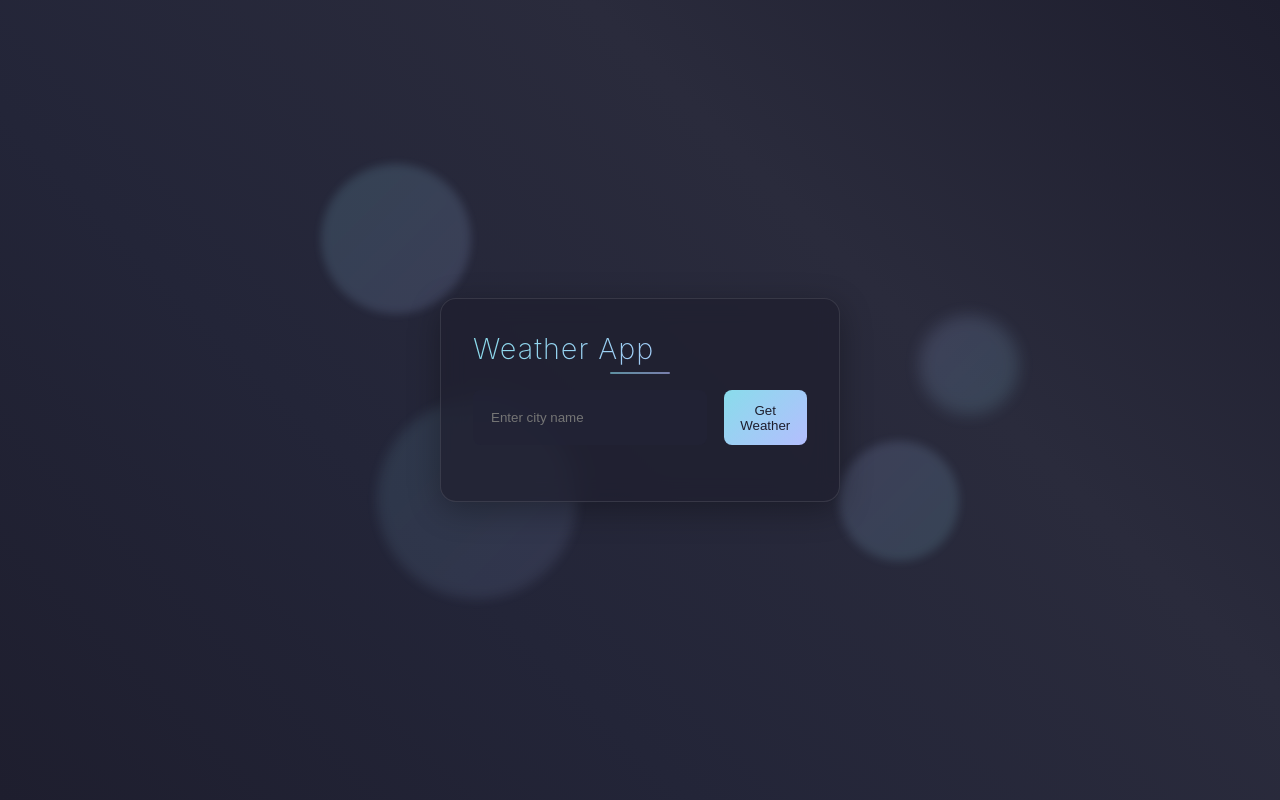
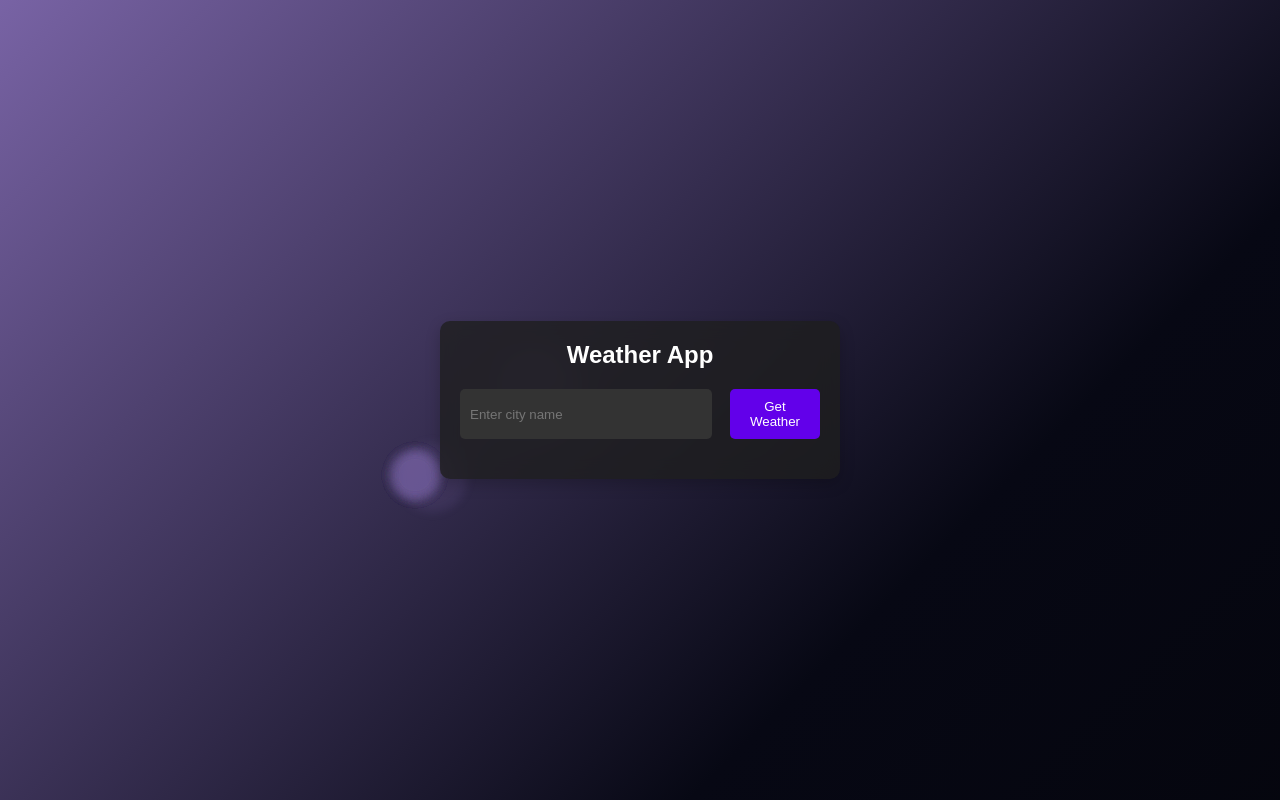
Before and after one commit to lqSky7/jsProjcets, a plain HTML site: page ProjectsInJs/apiHandler/index.html in a window 1280 px wide. Drawn offline with Linux system fonts and the light colour scheme.

```diff
--- a/ProjectsInJs/apiHandler/index.html
+++ b/ProjectsInJs/apiHandler/index.html
@@ -9,6 +9,9 @@
   <body>
     <div class="background-shapes">
       <div class="shape"></div>
+      <div class="shape"></div>
+<div class="shape"></div>
+<div class="shape"></div>
       <div class="shape"></div>
       <div class="shape"></div>
       <div class="shape"></div>
--- a/ProjectsInJs/apiHandler/styles.css
+++ b/ProjectsInJs/apiHandler/styles.css
@@ -1,327 +1,211 @@
-/* Custom properties for the updated color palette */
-:root {
-    --bg-primary: #1e1e2e;
-    --bg-secondary: #232538;
-    --accent-primary: #89dceb;
-    --accent-secondary: #b4befe;
-    --text-primary: #cdd6f4;
-    --text-secondary: #a6adc8;
-    --error-color: #f38ba8;
-  }
-
-  /* Reset and base styles */
+/* Base reset */
 * {
   margin: 0;
   padding: 0;
   box-sizing: border-box;
 }
 
-  /* Custom scrollbar */
-  ::-webkit-scrollbar {
-    width: 8px;
-  }
-
-  ::-webkit-scrollbar-track {
-    background: var(--bg-secondary);
-  }
-
-  ::-webkit-scrollbar-thumb {
-    background: var(--accent-primary);
-    border-radius: 4px;
-  }
-
-  /* Body styles with static gradient background */
+/* Animated gradient background */
 body {
-    font-family: 'Inter', Arial, sans-serif;
+  font-family: Arial, sans-serif;
   background: linear-gradient(
-      45deg,
-      var(--bg-primary),
-      var(--bg-secondary),
-      #2a2b3c,
-      #1e1e2e
+    -45deg,
+    #000000,
+    #070814,
+    #A587DE,
+    #0C0E25,
+    #000000
   );
-    color: var(--text-primary);
+  background-size: 400% 400%;
+  animation: gradientBG 15s ease infinite;
+  color: #ffffff;
   display: flex;
   justify-content: center;
   align-items: center;
-    min-height: 100vh;
-    overflow-x: hidden;
+  height: 100vh;
+  overflow: hidden;
   position: relative;
 }
 
-  /* Background decorative elements */
-  .background-shapes {
-    position: absolute;
-    top: 0;
-    left: 0;
-    width: 100%;
-    height: 100%;
-    pointer-events: none;
-    z-index: 0;
+/* Container with glass effect */
+.container {
+  width: 400px;
+  padding: 20px;
+  background-color: rgba(30, 30, 30, 0.8);
+  border-radius: 10px;
+  box-shadow: 0 5px 15px rgba(0, 0, 0, 0.2);
+  backdrop-filter: blur(10px);
+  text-align: center;
+  animation: containerFade 0.5s ease-in;
 }
 
-  .shape {
-    position: absolute;
-    border-radius: 50%;
-    background: linear-gradient(135deg, var(--accent-primary), var(--accent-secondary));
-    opacity: 0.15;
-    animation: float 20s linear infinite;
+h1 {
+  margin-bottom: 20px;
+  font-size: 24px;
+  animation: slideDown 0.5s ease-out;
 }
 
-  .shape:nth-child(1) {
-    width: 150px;
-    height: 150px;
-    top: 20%;
-    left: 25%;
-    animation-delay: -2s;
-    filter: blur(4px);
-  }
-
-  .shape:nth-child(2) {
-    width: 100px;
-    height: 100px;
-    top: 40%;
-    right: 20%;
-    animation-delay: -5s;
-    filter: blur(8px);
-    background: linear-gradient(135deg, var(--accent-secondary), var(--accent-primary));
-  }
-
-  .shape:nth-child(3) {
-    width: 200px;
-    height: 200px;
-    bottom: 25%;
-    left: 30%;
-    animation-delay: -7s;
-    filter: blur(6px);
-    opacity: 0.1;
-  }
-
-  .shape:nth-child(4) {
-    width: 120px;
-    height: 120px;
-    bottom: 30%;
-    right: 25%;
-    animation-delay: -3s;
-    filter: blur(5px);
-    background: linear-gradient(135deg, var(--accent-secondary), var(--accent-primary));
-  }
-
-  /* Container with glassmorphism effect */
-  .container {
-    background: rgba(30, 30, 46, 0.7);
-    backdrop-filter: blur(12px);
-    -webkit-backdrop-filter: blur(12px);
-    padding: 2rem;
-    border-radius: 16px;
-    width: 400px;
-    box-shadow: 0 8px 32px rgba(0, 0, 0, 0.3);
-    border: 1px solid rgba(255, 255, 255, 0.1);
-    transform: translateY(20px);
-    opacity: 0;
-    animation: slideUp 0.6s ease forwards;
-    position: relative;
-    z-index: 1;
-  }
-
-  /* Heading styles with gradient text and thinner weight */
-  h1 {
-    margin-bottom: 1.5rem;
-    font-size: 1.8rem;
-    font-weight: 200;
-    letter-spacing: 1px;
-    background: linear-gradient(135deg, var(--accent-primary), var(--accent-secondary));
-    -webkit-background-clip: text;
-    -webkit-text-fill-color: transparent;
-    position: relative;
-  }
-
-  h1::after {
-    content: '';
-    position: absolute;
-    bottom: -8px;
-    left: 50%;
-    transform: translateX(-50%);
-    width: 60px;
-    height: 2px;
-    background: linear-gradient(to right, var(--accent-primary), var(--accent-secondary));
-    border-radius: 2px;
-    opacity: 0.6;
-  }
-
-  /* Input container with enhanced spacing */
 .input-container {
   display: flex;
   justify-content: space-between;
-    gap: 1rem;
-    margin-bottom: 1.5rem;
+  margin-bottom: 20px;
+  animation: slideUp 0.5s ease-out;
 }
 
-  /* Enhanced input field */
 input[type="text"] {
   width: 70%;
-    padding: 0.8rem 1rem;
-    background: rgba(34, 36, 54, 0.8);
-    border: 2px solid transparent;
-    border-radius: 8px;
-    color: var(--text-primary);
+  padding: 10px;
+  background-color: #333333;
+  border: none;
+  border-radius: 5px;
+  color: #fff;
   outline: none;
-    transition: all 0.3s ease;
+  transition: transform 0.2s, box-shadow 0.2s;
 }
 
 input[type="text"]:focus {
-    border-color: var(--accent-primary);
-    box-shadow: 0 0 0 3px rgba(137, 220, 235, 0.2);
+  transform: translateY(-2px);
+  box-shadow: 0 5px 10px rgba(0, 0, 0, 0.3);
 }
 
-  /* Button with hover and active states */
 button {
   width: 25%;
-    padding: 0.8rem;
-    background: linear-gradient(135deg, var(--accent-primary), var(--accent-secondary));
+  padding: 10px;
+  background-color: #6200ea;
   border: none;
-    border-radius: 8px;
-    color: #1e1e2e;
-    font-weight: 500;
+  border-radius: 5px;
+  color: #fff;
   cursor: pointer;
-    transition: all 0.3s ease;
-    position: relative;
-    overflow: hidden;
-  }
-
-  button::before {
-    content: '';
-    position: absolute;
-    top: 0;
-    left: -100%;
-    width: 100%;
-    height: 100%;
-    background: linear-gradient(
-      120deg,
-      transparent,
-      rgba(255, 255, 255, 0.2),
-      transparent
-    );
-    transition: 0.5s;
-  }
-
-  button:hover::before {
-    left: 100%;
+  transition: all 0.3s;
 }
 
 button:hover {
+  background-color: #3700b3;
   transform: translateY(-2px);
-    box-shadow: 0 5px 15px rgba(137, 220, 235, 0.3);
+  box-shadow: 0 5px 10px rgba(0, 0, 0, 0.2);
 }
 
 button:active {
   transform: translateY(0);
 }
 
-  /* Weather info section */
 #weather-info {
-    margin-top: 1.5rem;
-    padding: 1rem;
-    background: rgba(34, 36, 54, 0.6);
-    border-radius: 8px;
-    transform: scale(0.95);
-    opacity: 0;
-    animation: scaleIn 0.5s ease forwards;
+  margin-top: 20px;
+  animation: fadeIn 0.5s ease-out;
 }
 
-  /* Error message styling */
-  #error-message {
-    color: var(--error-color);
-    margin-top: 1rem;
-    padding: 0.8rem;
-    border-radius: 8px;
-    background: rgba(243, 139, 168, 0.1);
-    transform: translateY(-10px);
-    opacity: 0;
-    animation: slideDown 0.4s ease forwards;
-  }
-
-  /* Hidden state */
 .hidden {
   display: none;
 }
 
+#error-message {
+  color: #FF5722;
+  margin-top: 20px;
+  animation: slideIn 0.3s ease-out;
+}
+
+/* Floating shapes in background */
+.shape {
+  position: absolute;
+  width: 50px;
+  height: 50px;
+  background-color: rgba(165, 135, 222, 0.1);
+  border-radius: 50%;
+  filter: blur(5px);
+  animation: float 10s infinite;
+}
+
+.shape:nth-child(2) {
+  width: 70px;
+  height: 70px;
+  animation-delay: -2s;
+  animation-duration: 13s;
+}
+
+.shape:nth-child(3) {
+  width: 90px;
+  height: 90px;
+  animation-delay: -5s;
+  animation-duration: 16s;
+}
+
 /* Animations */
+@keyframes gradientBG {
+  0% {
+    background-position: 0% 50%;
+  }
+  50% {
+    background-position: 100% 50%;
+  }
+  100% {
+    background-position: 0% 50%;
+  }
+}
+
+@keyframes float {
+  0%, 100% {
+    transform: translateY(-100%) translateX(-100%);
+  }
+  25% {
+    transform: translateY(100%) translateX(100%);
+  }
+  50% {
+    transform: translateY(100%) translateX(-100%);
+  }
+  75% {
+    transform: translateY(-100%) translateX(100%);
+  }
+}
+
+@keyframes slideIn {
+  from {
+    opacity: 0;
+    transform: translateX(-20px);
+  }
+  to {
+    opacity: 1;
+    transform: translateX(0);
+  }
+}
+
+@keyframes slideDown {
+  from {
+    opacity: 0;
+    transform: translateY(-20px);
+  }
+  to {
+    opacity: 1;
+    transform: translateY(0);
+  }
+}
+
 @keyframes slideUp {
+  from {
+    opacity: 0;
+    transform: translateY(20px);
+  }
   to {
+    opacity: 1;
     transform: translateY(0);
+  }
+}
+
+@keyframes fadeIn {
+  from {
+    opacity: 0;
+  }
+  to {
     opacity: 1;
   }
 }
 
-  @keyframes slideDown {
+@keyframes containerFade {
+  from {
+    opacity: 0;
+    transform: scale(0.95);
+  }
   to {
-      transform: translateY(0);
     opacity: 1;
+    transform: scale(1);
   }
 }
-
-  @keyframes scaleIn {
-    to {
-      transform: scale(1);
-      opacity: 1;
-    }
-  }
-
-  @keyframes float {
-    0% {
-      transform: translate(0, 0);
-    }
-    25% {
-      transform: translate(5px, 10px);
-    }
-    50% {
-      transform: translate(-5px, -5px);
-    }
-    75% {
-      transform: translate(-10px, 5px);
-    }
-    100% {
-      transform: translate(0, 0);
-    }
-  }
-
-  /* Loading state animation */
-  .loading {
-    position: relative;
-  }
-
-  .loading::after {
-    content: '';
-    position: absolute;
-    width: 20px;
-    height: 20px;
-    top: 50%;
-    left: 50%;
-    margin: -10px 0 0 -10px;
-    border: 3px solid rgba(137, 220, 235, 0.3);
-    border-top-color: var(--accent-primary);
-    border-radius: 50%;
-    animation: spin 0.8s linear infinite;
-  }
-
-  @keyframes spin {
-    to { transform: rotate(360deg); }
-  }
-
-  /* Responsive design */
-  @media (max-width: 480px) {
-    .container {
-      width: 90%;
-      margin: 1rem;
-    }
-
-    .input-container {
-      flex-direction: column;
-    }
-
-    input[type="text"],
-    button {
-      width: 100%;
-    }
-  }
```
Also changed, not shown: ProjectsInJs/shoppingKart/index.html (+1 -0 lines), ProjectsInJs/tracker/index.html (+3 -0 lines), index.html (added, +295 -0 lines). Lines whose indentation alone changed are shown as unchanged.
